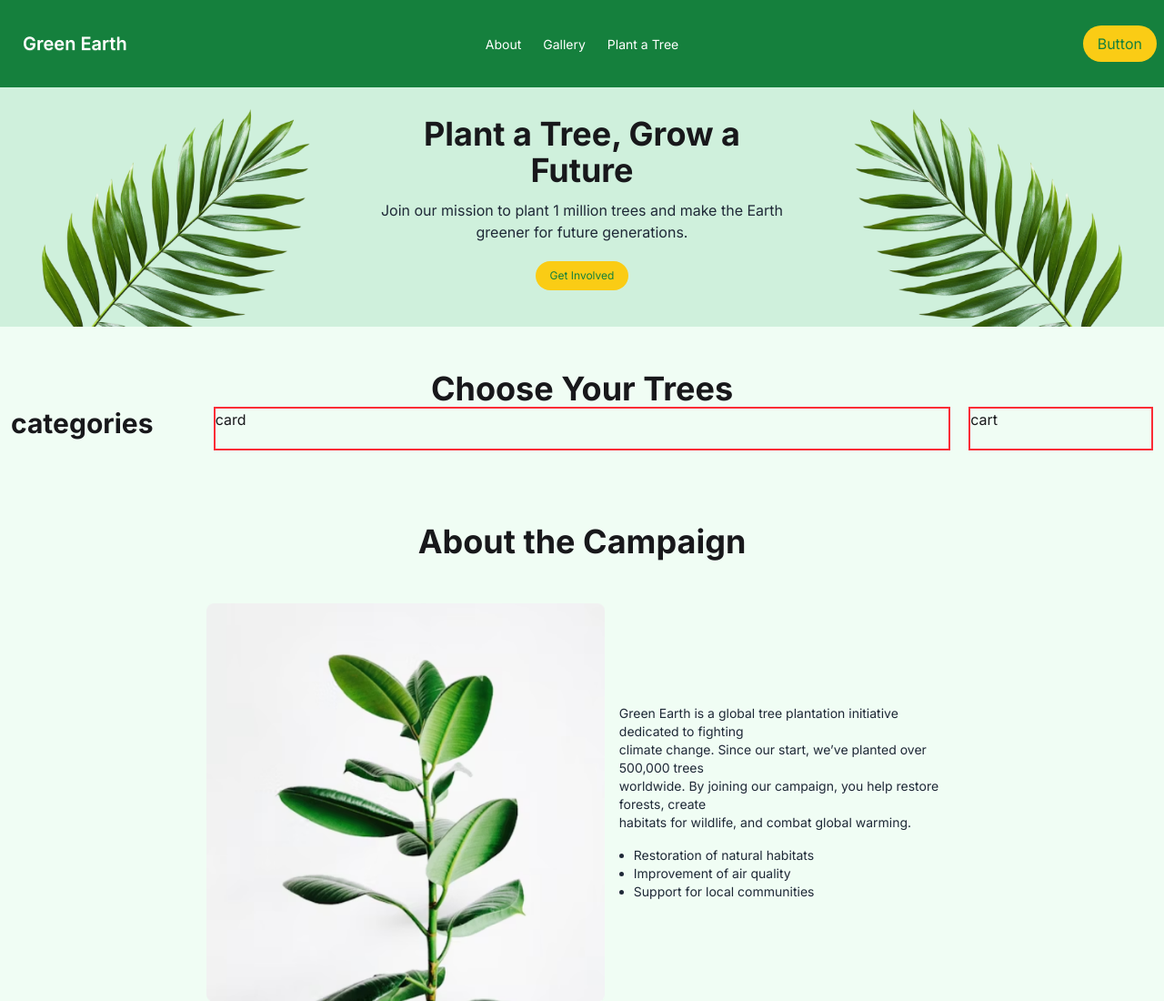
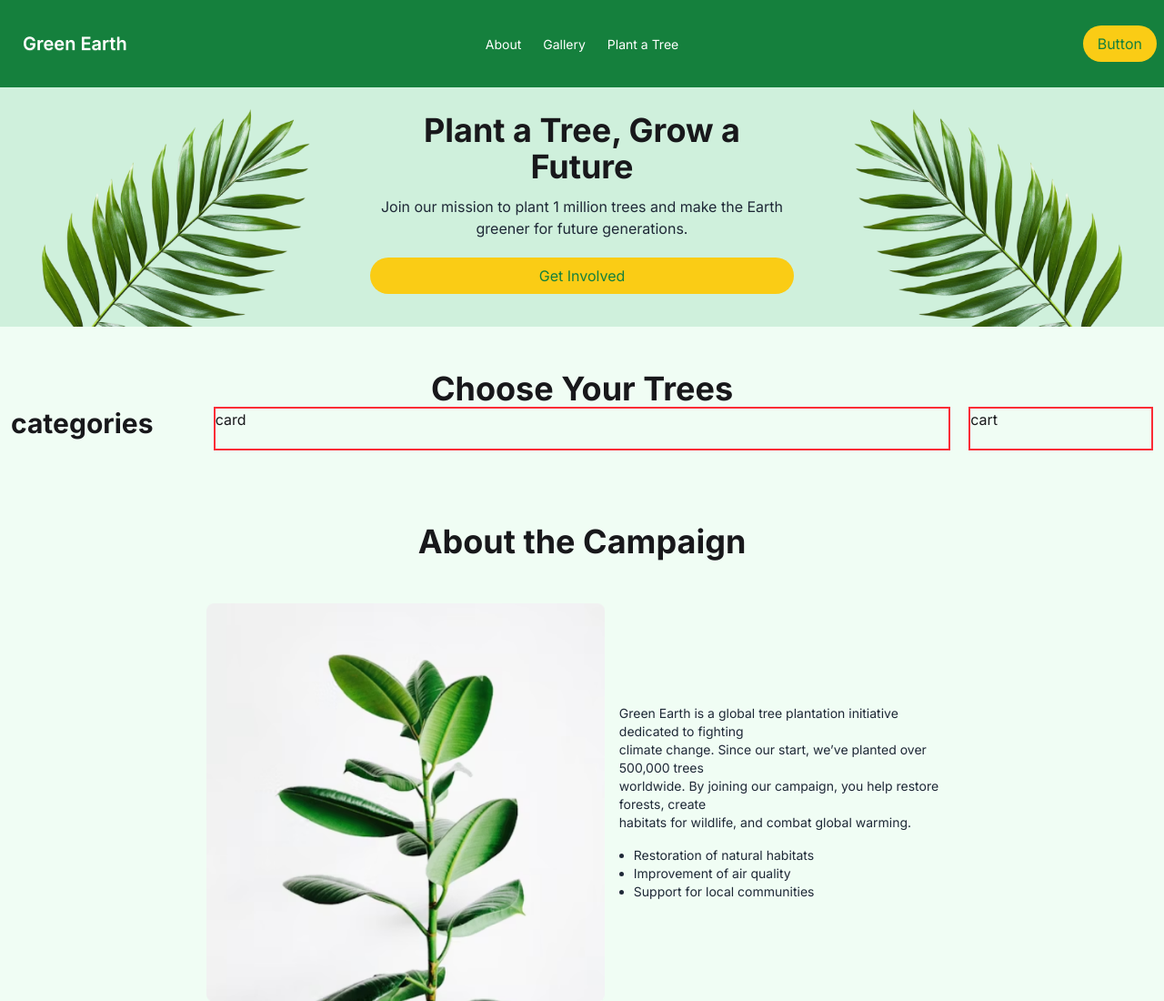
Before and after one commit to niloy-debnath/assignment-06, a plain HTML site: page index.html in a window 1280 px wide. Shown: the top 1100 px of the page at 91% size. Drawn offline with nearby package versions, Linux system fonts and the light colour scheme; no server answers.

Commit message:
hero section made responsive

```diff
--- a/index.html
+++ b/index.html
@@ -114,7 +114,7 @@
             for future generations.
           </p>
           <button
-            class="bg-[#FACC15] px-6 py-1 md:px-4 md:py-2 rounded-3xl text-[#15803D] my-5 text-xs"
+            class="bg-[#FACC15] w-full py-1 md:px-4 md:py-2 rounded-3xl text-[#15803D] my-5 text-xs md:text-base"
           >
             Get Involved
           </button>
```
